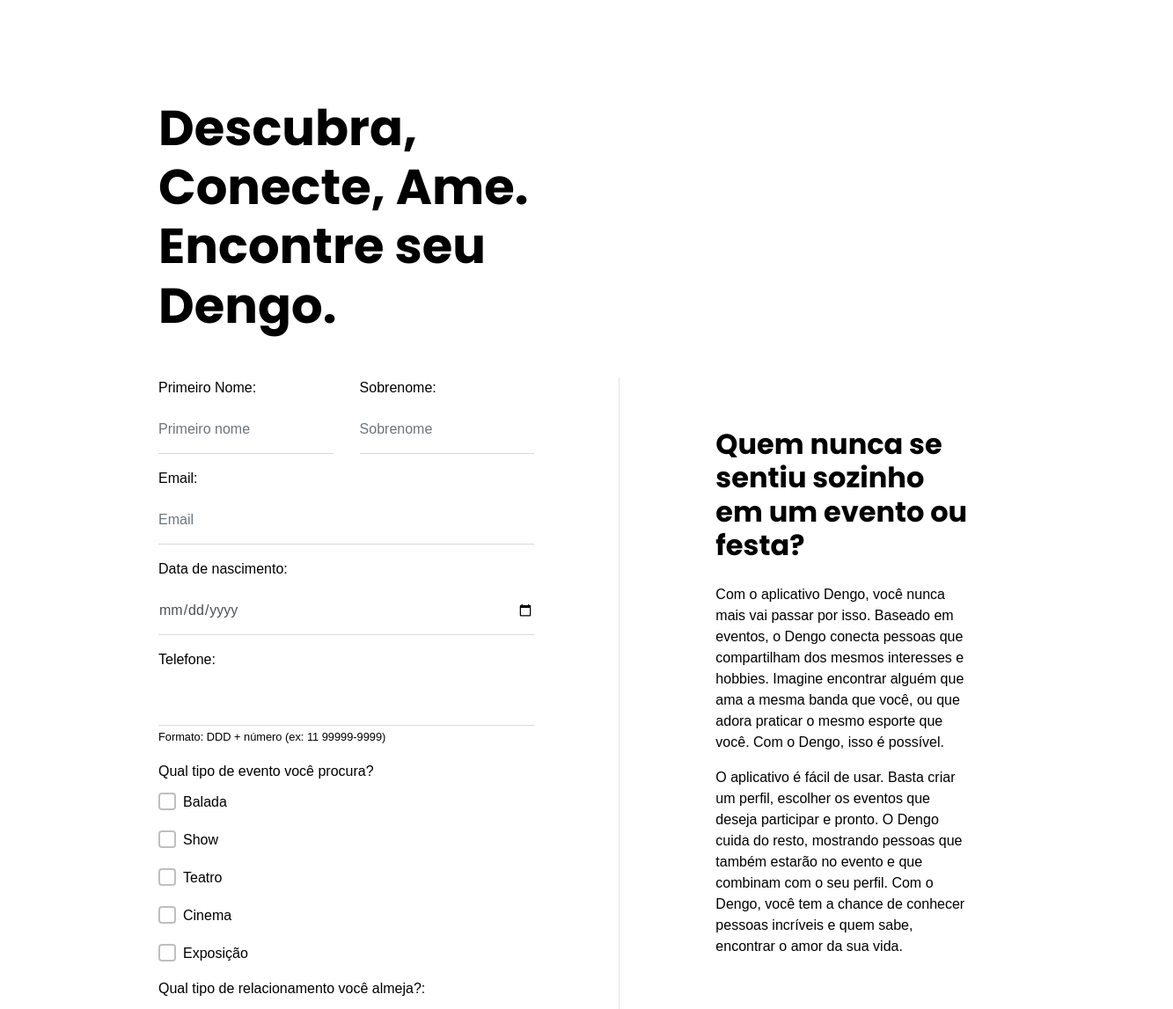
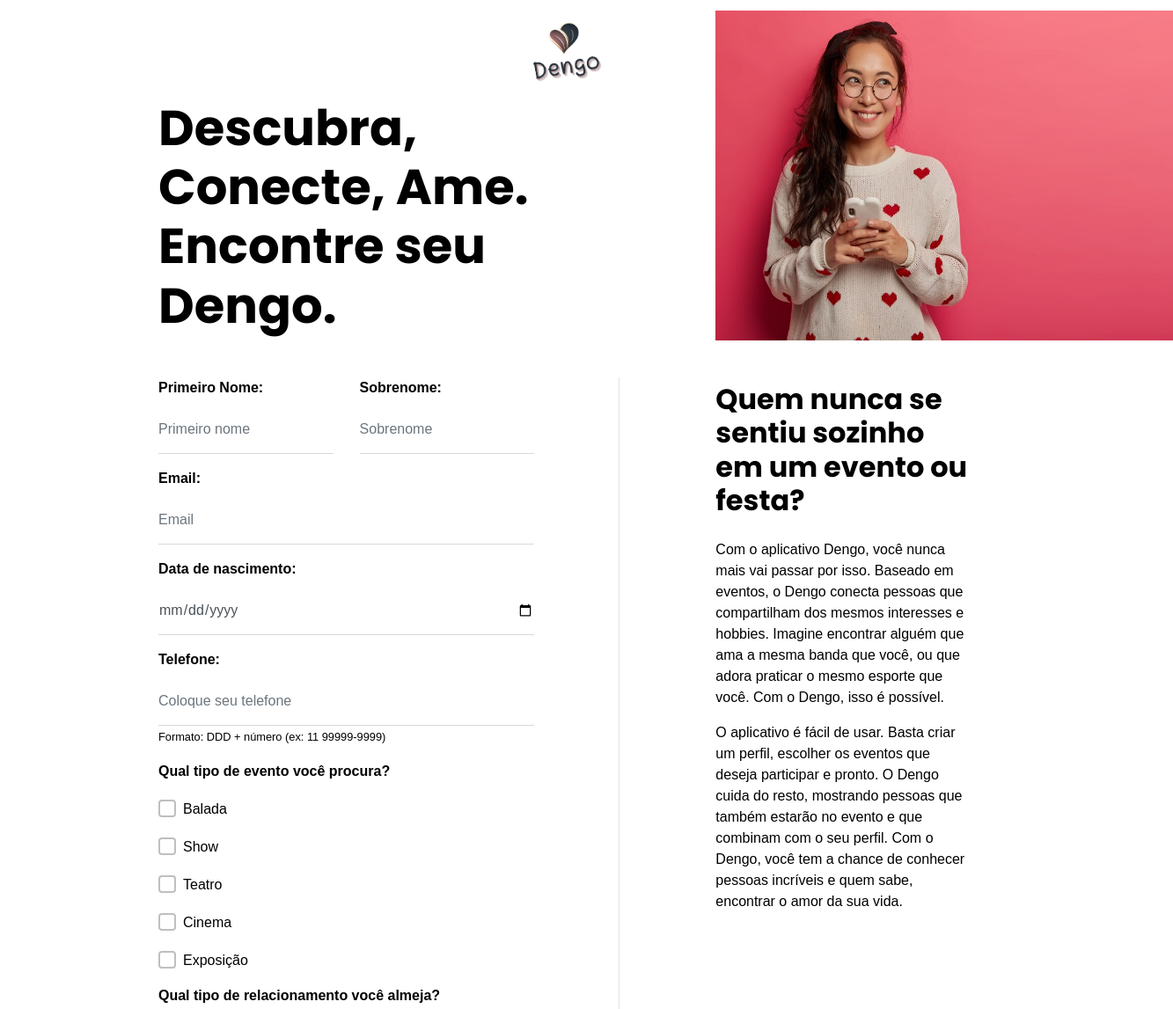
Before and after one commit to ViniciusDJM/dengo-form, a plain HTML site: page index.html in a window 1280 px wide. Shown: the top 1147 px of the page at 88% size, 1333 px wide, since content can reach past the window. Drawn offline with Linux system fonts and the light colour scheme.

Commit message:
Alterações front-end

```diff
--- a/css/style.css
+++ b/css/style.css
@@ -13,6 +13,20 @@
   transition: .3s all ease; }
   a, a:hover {
     text-decoration: none !important; }
+
+    .logo-container {
+      display: flex;
+      justify-content: center;
+      align-items: center;
+      height: 100px; /* Ajuste a altura conforme necessário */
+      margin-top: -100px;
+    }
+
+    .logo-container img {
+      max-height: 100%;
+      max-width: 100%;
+    }
+
 
 .content {
   padding: 7rem 0; }
--- a/index.html
+++ b/index.html
@@ -29,13 +29,16 @@
 
   <div class="content">
 
+    <div class="logo-container">
+      <img src="images/dengo-logo.jpg" alt="Logo da empresa">
+    </div>
+
     <div class="container">
-
 
       <div class="row justify-content-center">
         <div class="col-md-10">
 
-          <div class="row align-items-center">
+          <div class="row align-items">
             <div class="col-lg-7 mb-5 mb-lg-0">
 
               <h2 class="mb-5">Descubra, Conecte, Ame. <br> Encontre seu Dengo.</h2>
@@ -43,39 +46,39 @@
               <form class="border-right pr-5 mb-5" method="post" id="contactForm" name="contactForm">
                 <div class="row">
                   <div class="col-md-6 form-group">
-                    <label for="dataNascimento">Primeiro Nome:</label>
+                    <label style="font-weight: bold;" for="dataNascimento">Primeiro Nome:</label>
                     <input type="text" class="form-control" name="nome" id="nome" placeholder="Primeiro nome">
                   </div>
                   <div class="col-md-6 form-group">
-                    <label for="dataNascimento">Sobrenome:</label>
+                    <label style="font-weight: bold;" for="dataNascimento">Sobrenome:</label>
                     <input type="text" class="form-control" name="sobrenome" id="sobrenome" placeholder="Sobrenome">
                   </div>
                 </div>
                 <div class="row">
                   <div class="col-md-12 form-group">
-                    <label for="dataNascimento">Email:</label>
+                    <label style="font-weight: bold;" for="email">Email:</label>
                     <input type="text" class="form-control" name="email" id="email" placeholder="Email">
                   </div>
                 </div>
 
                 <div class="row">
                   <div class="col-md-12 form-group">
-                    <label for="dataNascimento">Data de nascimento:</label>
+                    <label style="font-weight: bold;" for="dataNascimento">Data de nascimento:</label>
                     <input type="date" class="form-control" id="dataNascimento" name="dataNascimento" placeholder="Data de nascimento" required>
                   </div>
                 </div>
 
                 <div class="row">
                   <div class="col-md-12 form-group">
-                    <label for="telefone">Telefone:</label>
-                    <input type="tel" class="form-control" id="telefone" name="telefone"  maxlength="15" oninput="formatarTelefone(this)" required>
+                    <label style="font-weight: bold;" for="telefone">Telefone:</label>
+                    <input type="tel" class="form-control" placeholder="Coloque seu telefone" id="telefone" name="telefone"  maxlength="15" oninput="formatarTelefone(this)" required>
                     <small>Formato: DDD + número (ex: 11 99999-9999)</small>
                   </div>
                 </div>
 
                 <div class="row">
                   <div class="col-md-12">
-                    <label for="eventos">Qual tipo de evento você procura?</label>
+                    <label style="font-weight: bold;" class= "mb-3" for="eventos">Qual tipo de evento você procura?</label>
                     <div class="checkbox-list" id="eventos">
                       <div class="checkbox-item">
                         <input type="checkbox" id="checkbox1" name="evento" value="Balada">
@@ -103,7 +106,7 @@
 
                 <div class="row">
                   <div class="col-md-12 form-group">
-                    <label for="tipoRelacionamento">Qual tipo de relacionamento você almeja?:</label><br>
+                    <label style="font-weight: bold;" class= "mb-3" for="tipoRelacionamento">Qual tipo de relacionamento você almeja?</label><br>
                     <div class="radio-list">
                       <div class="radio-item">
                         <input type="radio" id="algoSerio" name="tipoRelacionamento" value="algoSerio">
@@ -130,8 +133,8 @@
                 </div>
 
                 <div class="row">
-                  <div class="col-md-12">
-                    <input type="submit" value="submit" class="btn btn-primary rounded-0 py-2 px-4">
+                  <div class="col-md-12 mt-4">
+                    <input type="submit" value="Cadastrar-se" class="btn btn-primary rounded-0 py-2 px-4">
                     <span class="submitting"></span>
                   </div>
                 </div>
@@ -144,6 +147,7 @@
 
             </div>
             <div class="col-lg-4 ml-auto">
+              <img class= "logo-container mb-5" style="height: 375px; width: 520px;" src="images/img1-dengo.jpg" alt="Descrição da imagem">
               <h3 class="mb-4">Quem nunca se sentiu sozinho em um evento ou festa?</h3>
               <p>Com o aplicativo Dengo, você nunca mais vai passar por isso. Baseado em eventos, o Dengo conecta pessoas que compartilham dos mesmos interesses e hobbies. Imagine encontrar alguém que ama a mesma banda que você, ou que adora praticar o mesmo esporte que você. Com o Dengo, isso é possível.</p>
               <p>O aplicativo é fácil de usar. Basta criar um perfil, escolher os eventos que deseja participar e pronto. O Dengo cuida do resto, mostrando pessoas que também estarão no evento e que combinam com o seu perfil. Com o Dengo, você tem a chance de conhecer pessoas incríveis e quem sabe, encontrar o amor da sua vida.</p>
```
Also changed, not shown: images/dengo.img.jpg (added), images/img1-dengo.jpg (added).
